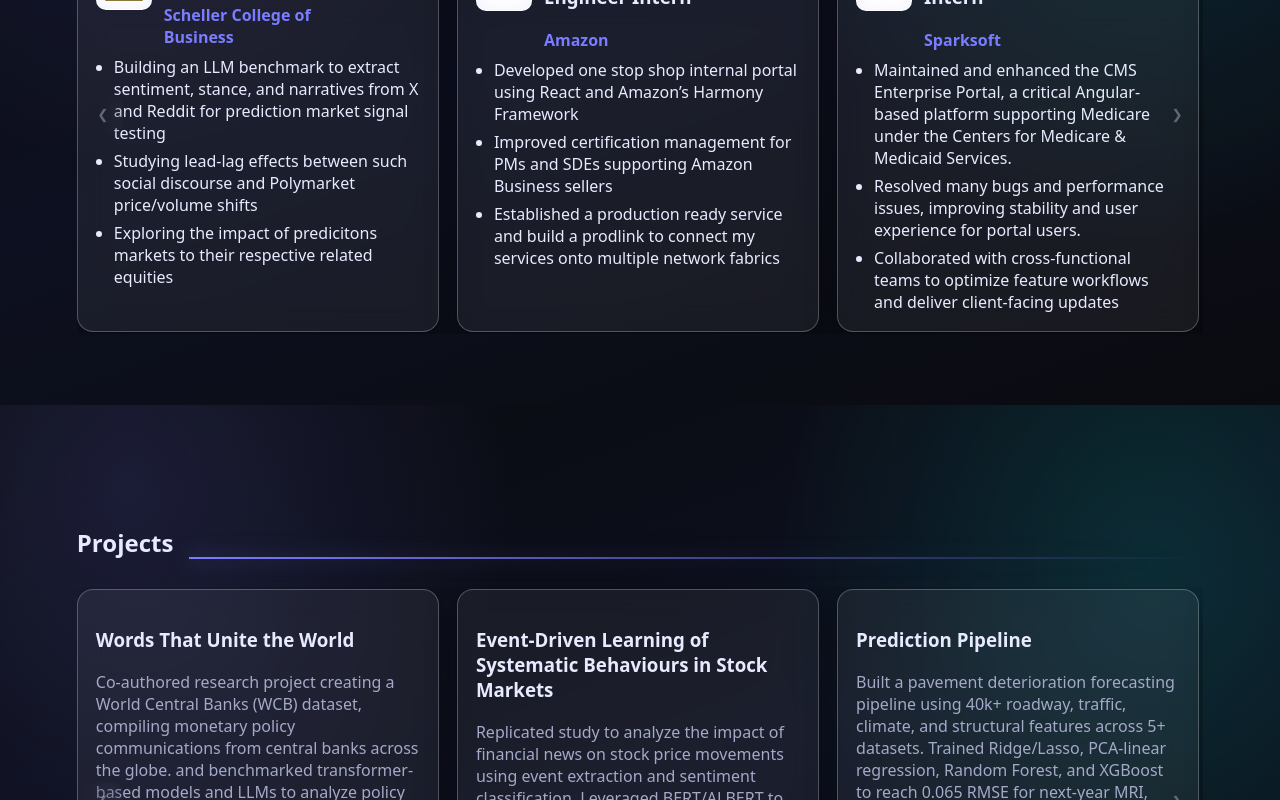
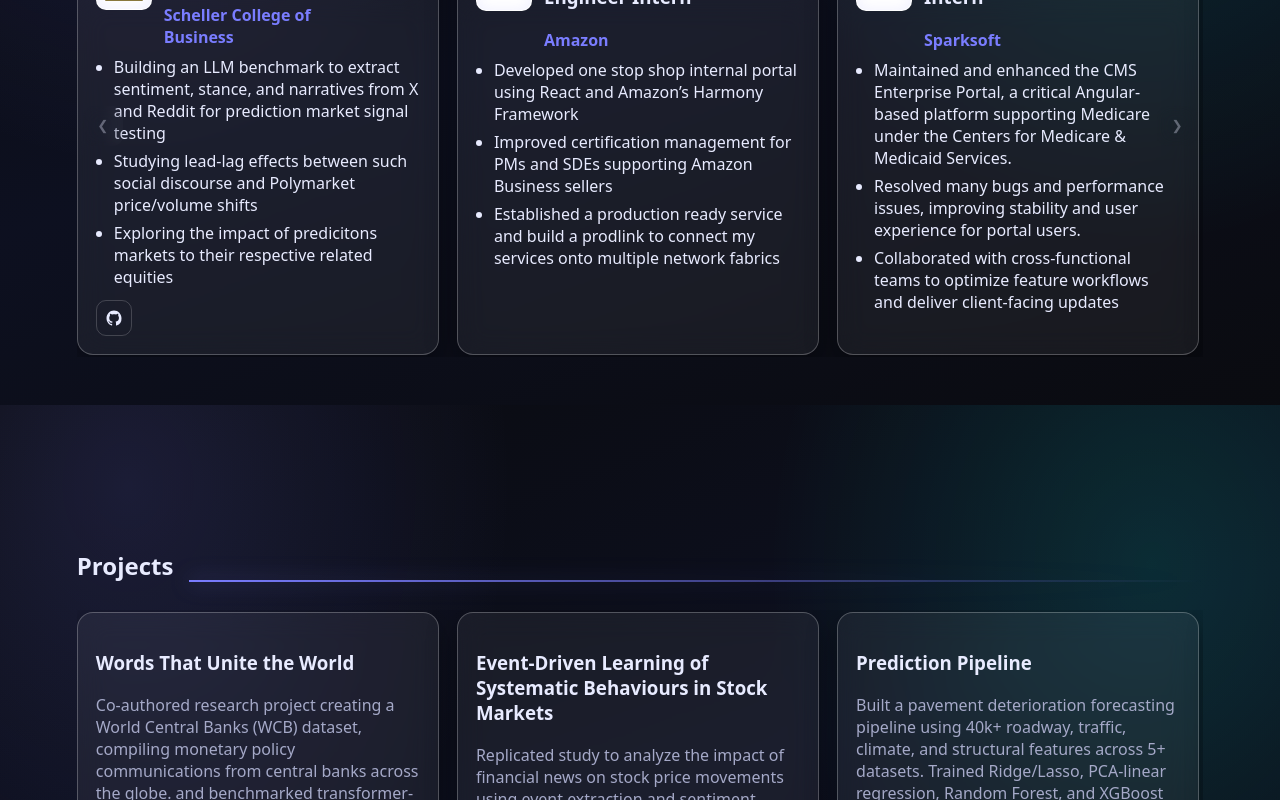
Before and after one commit to AksharRavichandran/AksharRavichandran.github.io, a React (Vite) app: page / in a window 1280 px wide. Shown: the part 1995-2795 px from the top of the page. Built offline with nearby package versions, Linux system fonts and the light colour scheme.

Commit message:
Update Github to Research

```diff
--- a/src/components/Experience.jsx
+++ b/src/components/Experience.jsx
@@ -1,6 +1,19 @@
 import React, { useEffect, useRef, useState } from "react";
 import { motion } from "framer-motion";
 import { experience } from "../data/experience";
+
+function GitHubIcon({ className = "icon" }) {
+  return (
+    <svg
+      className={className}
+      viewBox="0 0 24 24"
+      fill="currentColor"
+      aria-hidden
+    >
+      <path d="M12 2C6.48 2 2 6.58 2 12.26c0 4.53 2.87 8.37 6.84 9.73.5.1.68-.22.68-.49 0-.24-.01-.87-.01-1.7-2.78.62-3.37-1.37-3.37-1.37-.46-1.19-1.12-1.5-1.12-1.5-.92-.64.07-.63.07-.63 1.02.07 1.55 1.07 1.55 1.07.9 1.58 2.37 1.12 2.95.86.09-.66.35-1.12.63-1.38-2.22-.26-4.55-1.14-4.55-5.09 0-1.12.39-2.03 1.03-2.75-.1-.26-.45-1.31.1-2.74 0 0 .85-.28 2.8 1.05.81-.23 1.67-.35 2.53-.35s1.72.12 2.53.35c1.95-1.33 2.8-1.05 2.8-1.05.55 1.43.2 2.48.1 2.74.64.72 1.03 1.63 1.03 2.75 0 3.96-2.34 4.83-4.56 5.09.36.32.67.95.67 1.92 0 1.38-.01 2.49-.01 2.83 0 .27.18.59.69.49A10.04 10.04 0 0 0 22 12.26C22 6.58 17.52 2 12 2z" />
+    </svg>
+  );
+}
 
 export default function Experience() {
   const trackRef = useRef(null);
@@ -94,6 +107,20 @@
                   <li key={i}>{h}</li>
                 ))}
               </ul>
+              {item.github && (
+                <div className="exp-actions">
+                  <a
+                    className="icon-btn"
+                    href={item.github}
+                    target="_blank"
+                    rel="noopener noreferrer"
+                    aria-label={`${item.company} on GitHub`}
+                    title="GitHub"
+                  >
+                    <GitHubIcon />
+                  </a>
+                </div>
+              )}
             </motion.article>
           ))}
         </div>
--- a/src/data/experience.js
+++ b/src/data/experience.js
@@ -14,6 +14,7 @@
       "Studying lead-lag effects between such social discourse and Polymarket price/volume shifts",
       "Exploring the impact of predicitons markets to their respective related equities"
     ],
+    github: "https://github.com/AksharRavichandran/Polymarket_Social_Signals",
   },
   {
     company: "Amazon",
--- a/src/styles/globals.css
+++ b/src/styles/globals.css
@@ -404,6 +404,7 @@
 .exp-logo { width: 56px; height: 56px; border-radius: 10px; border: 1px solid rgba(255,255,255,.18); object-fit: contain; background: #ffffff; padding: 8px; box-shadow: inset 0 0 14px rgba(122,125,255,.12); }
 .exp-logo.placeholder { display: grid; place-items: center; font-weight: 700; color: var(--accent); text-shadow: 0 0 12px rgba(122,125,255,.5); }
 .exp-highlights { margin: 0; padding-left: 18px; display: grid; gap: 6px; }
+.exp-actions { margin-top: 12px; display: flex; }
 
 /* Projects */
 .cards-grid { display: grid; grid-template-columns: repeat(3, minmax(0,1fr)); gap: 18px; }
```
